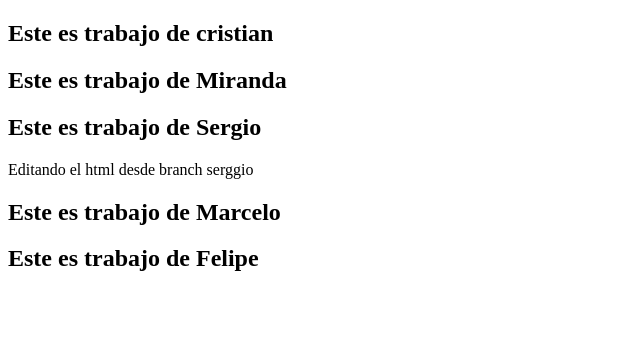
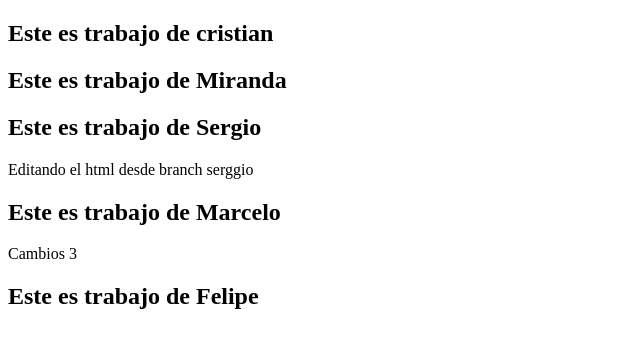
Before and after one commit to icaeth/frontend_tarea, a plain HTML site: page index.html in a window 1280 px wide. Shown: the whole page, without its empty margins (0-640 px from the left). Drawn offline with Linux system fonts and the light colour scheme.

Commit message:
cambios 3

```diff
--- a/index.html
+++ b/index.html
@@ -15,7 +15,7 @@
     <p>Editando el html desde branch serggio</p>
 
     <h2>Este es trabajo de Marcelo</h2>
-
+ Cambios 3
     <h2>Este es trabajo de Felipe</h2>
   </body>
 </html>
```
